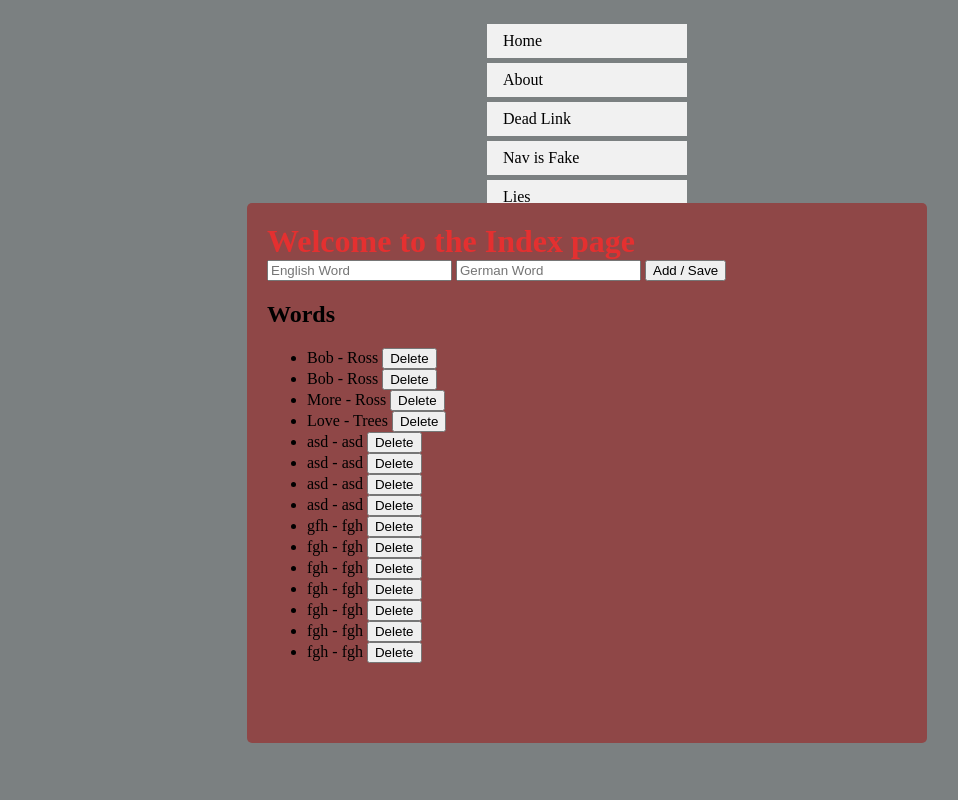
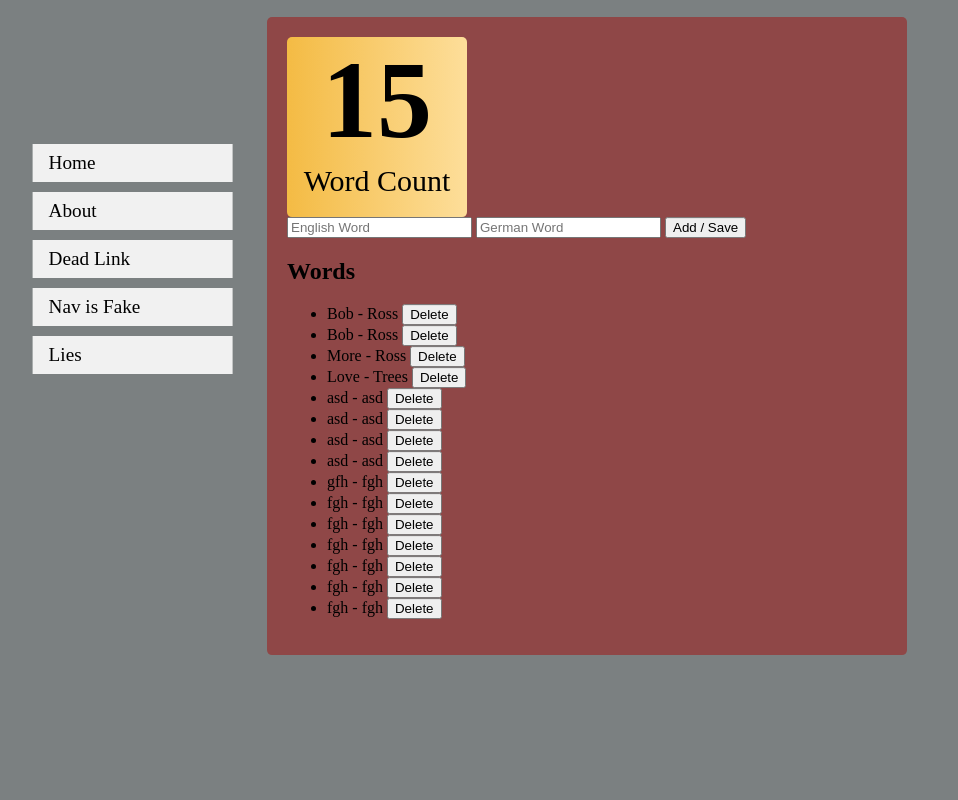
Before and after one commit to KAL17002493/LApp, a Flask app: page / in a window 1280 px wide. Shown: the whole page, without its empty margins (53-1011 px from the left). Run offline with Flask 3, Linux system fonts and the light colour scheme.

Commit message:
Word count style added and functionality added

```diff
--- a/website/static/stylesheets/style.css
+++ b/website/static/stylesheets/style.css
@@ -3,54 +3,88 @@ body {
     padding: 0;
     background-color: rgb(123, 128, 129);
     height: 100vh; /* Use full viewport height */
-    display: grid;
-    place-items: center; /* Center content initially */
+    display: flex;
+    align-items: center; /* Center content vertically */
+    justify-content: center; /* Center content horizontally */
+    position: relative; /* Position relative to allow absolute positioning of nav */
 }
 
-.content {
-    background-color: rgb(143, 71, 71);
-    padding: 20px; /* Increased padding for better visual effect */
-    border-radius: 5px;
-    min-height: 500px; /* Ensure a minimum height */
-    width: 50%;
-    transform: translateY(-10%); /* Move content slightly upwards */
+/* Nav Bar and everythign about it*/
+.nav {
+    padding: 1rem;
+    position: absolute; /* Position navigation bar absolutely */
+    left: 0; /* Align to the left */
+    top: 50%; /* Move it down to the middle of the screen */
+    transform: translate(30%, -100%); /* Adjust position slightly to the right and vertically center it */
 }
 
-.nav{
-    padding: 1rem;
-    margin-bottom: 1rem;
-}
-
-.nav ul{
+.nav ul {
     list-style-type: none;
     margin: 0;
     padding: 0;
     width: 200px;
 }
 
-.nav ul li a{
+.nav ul li a {
     display: block;
     color: #000;
     padding: 8px 16px;
+    font-size: 1.2rem;
     text-decoration: none;
-
     background-color: #f1f1f1;
-    margin: 5px 0;
+    margin: 10px 0;
 }
 
-.nav ul li a:hover{
+.nav ul li a:hover {
     background-color: #555;
     color: white;
 }
 
+/* Content section in center of screen*/
+.content {
+    background-color: rgb(143, 71, 71);
+    padding: 20px; /* Increased padding for better visual effect */
+    border-radius: 5px;
+    min-height: 500px; /* Ensure a minimum height */
+    min-width: 50%;
+    box-sizing: border-box; /* Include padding and border in width and height calculations */
+    transform: translateY(-10%); /* Move content slightly upwards */
+}
+
+/* Words saved number box */
+.wordCount {
+    height: 180px;
+    width: 180px;
+    background-image: linear-gradient(to right, #F4BB44 , #fdde9a);
+    border-radius: 5px;
+
+    text-align: center;
+
+}
+
+.wordCount h1 {
+    margin: 0;
+    padding: 0;
+    font-size: 110px;
+    color: #000;
+}
+
+.wordCount p {
+    margin: 0;
+    padding: 0;
+    font-size: 30px;
+    color: #000;
+}
+
 h1{
     font-size: 2rem;
-    color: #e43030;
+    color: #39a76a;
     font-weight: bold;
     margin: 0;
     padding: 0;
 }
 
+/* alert messages */
 .errorMessage{
     color: red;
     font-size: 1.2rem;
--- a/website/templates/base.html
+++ b/website/templates/base.html
@@ -7,7 +7,6 @@
     <title>{% block title %}Base template{% endblock %}</title>
 </head>
 <body>
-
     <div class="nav">
         <ul>
             <li><a href="/">Home</a></li>
@@ -44,4 +43,5 @@
 
     <script type="text/javascript" src="{{ url_for('static', filename='scripts/main.js') }}"></script>
 </body>
+
 </html>
--- a/website/templates/index.html
+++ b/website/templates/index.html
@@ -2,7 +2,10 @@
 {% block title %}Index Page{% endblock %}
 
 {% block pageContent%}
-<h1>Welcome to the Index page</h1>
+<div class="wordCount">
+    <h1>{{ wordCount }}</h1>
+    <p>Word Count</p>
+</div>
 
 <form method="POST">
     <input type="text" id="englishWord" name="englishWord" placeholder="English Word">
@@ -20,5 +23,4 @@
     {% endfor %}
 </ul>
 
-
 {% endblock %}
--- a/website/views.py
+++ b/website/views.py
@@ -23,7 +23,7 @@ def index():
             flash("Word added", category="success")
             return redirect(url_for("views.index"))
 
-    return render_template("index.html", words=Word.query.all())
+    return render_template("index.html", words=Word.query.all(), wordCount=Word.query.count())
 
 @views.route("/about")
 def about():
```
Also changed, not shown: instance/database.db. Lines whose indentation alone changed are shown as unchanged.
